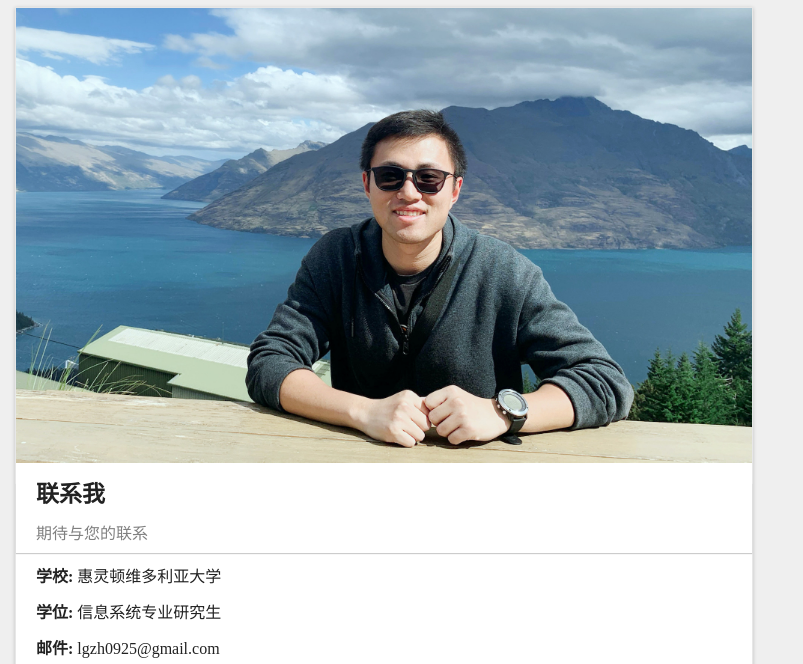
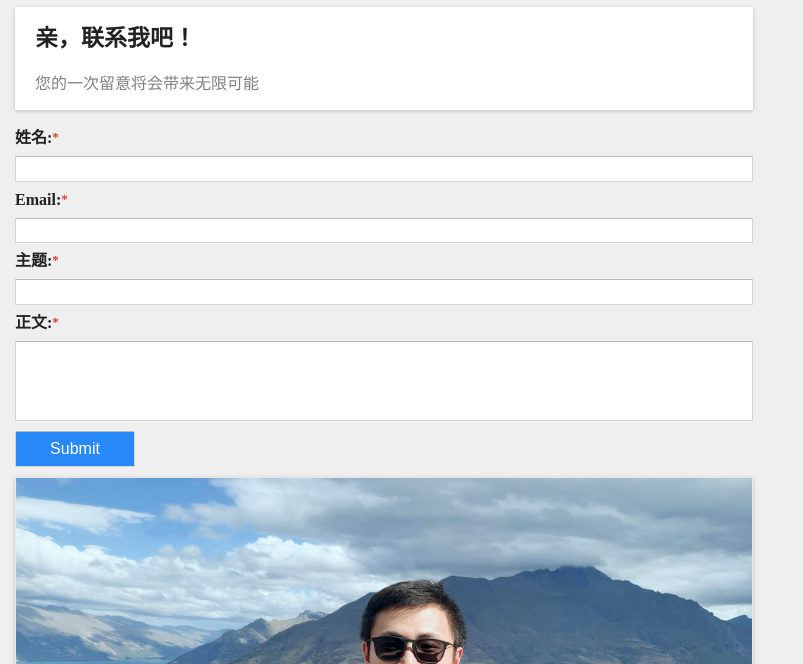
Before and after one commit to lgzh0925/-, a plain HTML site: page contact.html in a window 1280 px wide. Shown: the part 113-777 px from the top of the page, without its empty margins (0-803 px from the left). Drawn offline with Linux system fonts and the light colour scheme.

Commit message:
finish contact form

```diff
--- a/contact.html
+++ b/contact.html
@@ -9,6 +9,8 @@
     <link rel="stylesheet" href="./fontawesome5.13/css/all.css">
     <link rel="stylesheet" href="./css/contact.css">
     <link rel="shortcut icon" type="image/png" href="./images/favicon.ico">
+    <script src="./js/typed.js-master/lib/typed.js"></script>
+
 
 </head>
 
@@ -39,6 +41,34 @@
 
         </div>
     </div>
+
+    <div class="get-in-touch-wrapper">
+        <div class="get-in-touch">
+            <h1>亲，联系我吧！</h1>
+            <h2>您的一次留意将会带来无限可能</h2>
+        </div>
+        <div class="contact-form">
+            <div class="contact">姓名:</div>
+            <input type="text">
+            <div class="contact">Email:</div>
+            <input type="text">
+            <div class="contact">主题:</div>
+            <input type="text">
+            <div class="contact">正文:</div>
+            <input class="email-content" type="text">
+            <div class="submit-wrapper">
+                <input class="submit-btn" type="submit">
+            </div>
+        </div>
+
+
+
+    </div>
+
+
+
+
+
     <!-- 个人信息 -->
     <div class="info-wrapper">
         <div class="personal-body">
--- a/css/contact.less
+++ b/css/contact.less
@@ -85,6 +85,93 @@ body{
 
 }
 }
+.get-in-touch-wrapper{
+    width: 100%;
+    padding: 0 15px;
+    max-width: 768px;
+
+
+
+    .get-in-touch{
+        box-shadow: 0px 1px 4px 0px rgba(0,0,0,0.2);
+        height: 103px ;
+        background-color: white;
+        padding: 20px;
+        margin-bottom: 20px;
+
+            h1{
+                display: block;
+                font-size:23px;
+                font-weight: bold;
+                margin-bottom: 26px;
+            }
+            h2{
+                font-size:16px;
+                color: #808080;
+            }
+
+
+
+
+            }
+
+    .contact-form{
+        display: block;
+        width: 100%;
+
+                .contact{
+                    display: block;
+                    margin: 10px 0;
+                    font-size: 16px;
+                    font-weight: bold;
+
+
+
+                }
+
+                .contact::after{
+                    content:"*";
+                    color:rgb(239, 55, 50);
+                    font-size: 13px;
+                    vertical-align: top;
+                }
+                input{
+                    height: 1.6em;
+                    display: block;
+                    width: 100%;
+                    // border-radius:4px;
+                    border:1px solid rgb(212, 212, 212);
+                    border-top: 1px solid rgb(184, 184, 184);
+                    color:#808080;
+
+                }
+                .email-content{
+                    height: 5em;
+                                    }
+                .submit-wrapper{
+                .submit-btn{
+                    margin: 10px 0;
+                    width: 120px;
+                    height: 36px;
+                    border-radius: 2px;
+                    color: white;
+                    background-color: rgb(39, 136, 248);
+                }
+            }
+
+
+
+
+
+    }
+
+
+
+}
+
+
+
+
 //个人信息
 .info-wrapper{
     padding: 0 15px;
```
Also changed, not shown: css/contact.css, 1 other file.
